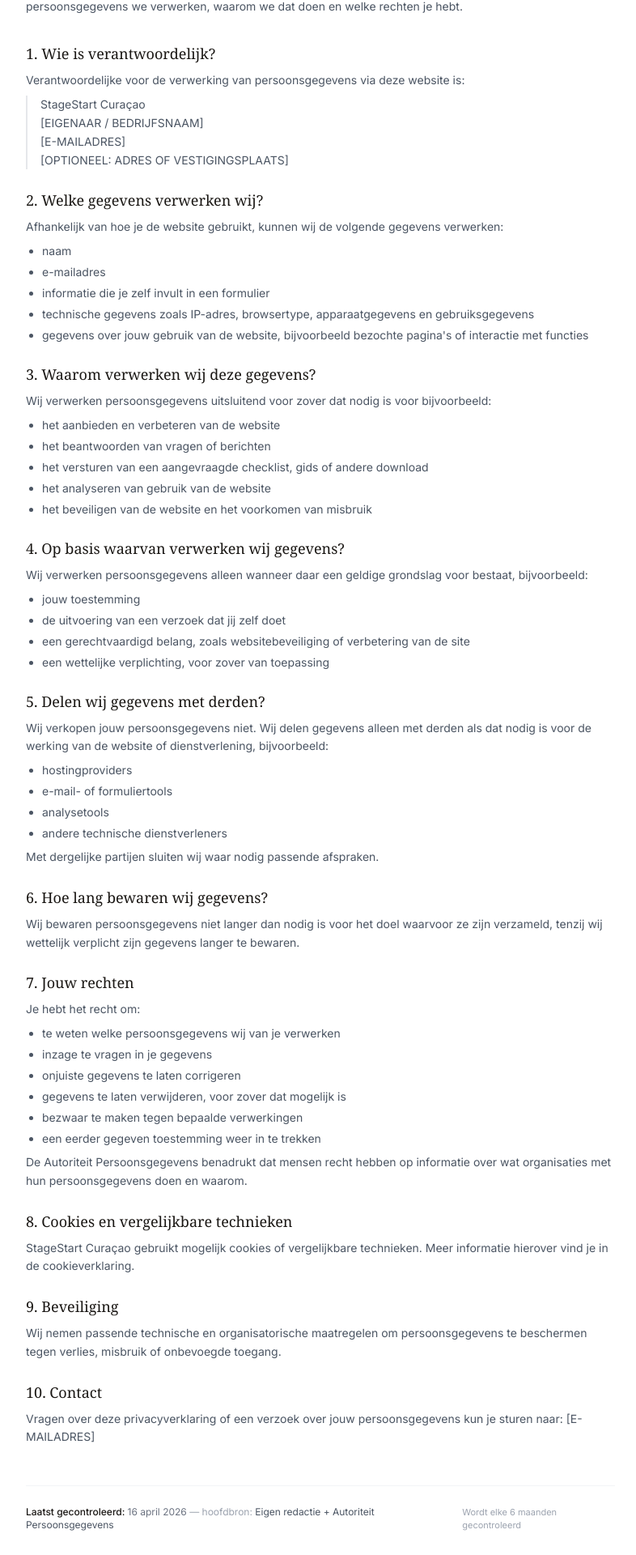
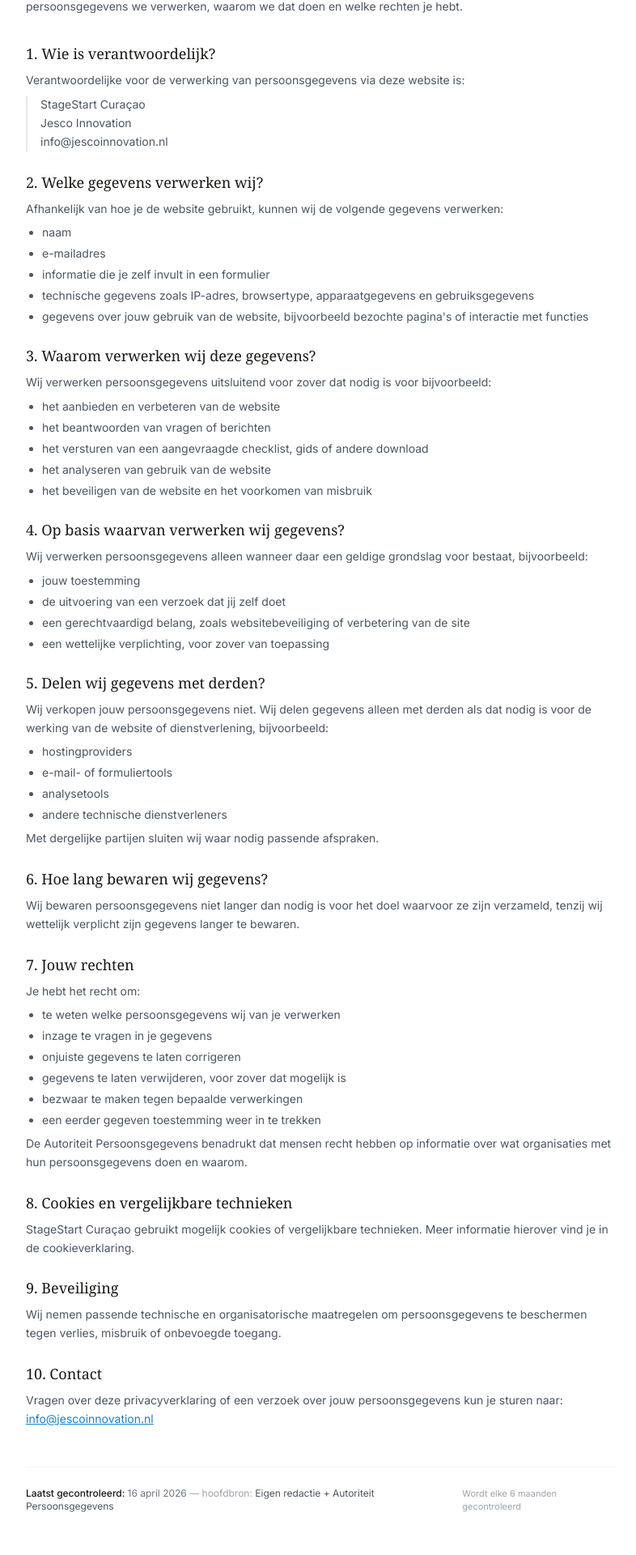
Before and after one commit to jessevenniker/stagestart, a React (Vite) app: page /privacy in a window 1280 px wide. Shown: the part 304-2224 px from the top of the page at 81% size, without its empty margins (244-1030 px from the left). Built offline with nearby package versions, Linux system fonts and the light colour scheme.

Commit message:
Juridisch: Jesco Innovation en info@jescoinnovation.nl ingevuld in Disclaimer/Privacy/Cookies

```diff
--- a/src/pages/Cookies.jsx
+++ b/src/pages/Cookies.jsx
@@ -71,7 +71,7 @@
           <section>
             <h2 className="font-serif text-lg font-normal text-dark mb-2">5. Meer informatie</h2>
             <p className="text-sm text-gray-600 leading-relaxed">
-              Voor vragen over ons cookiegebruik kun je contact opnemen via: [E-MAILADRES]
+              Voor vragen over ons cookiegebruik kun je contact opnemen via <a href="mailto:info@jescoinnovation.nl" className="text-sky underline">info@jescoinnovation.nl</a>. StageStart Curaçao wordt beheerd door Jesco Innovation.
             </p>
           </section>
 
--- a/src/pages/Disclaimer.jsx
+++ b/src/pages/Disclaimer.jsx
@@ -46,7 +46,7 @@
   {
     n: '9',
     title: 'Contact',
-    body: 'Voor vragen over deze disclaimer of over de website kun je contact opnemen via: [E-MAILADRES]',
+    body: 'Voor vragen over deze disclaimer of over de website kun je contact opnemen via info@jescoinnovation.nl. StageStart Curaçao wordt beheerd door Jesco Innovation.',
   },
 ]
 
--- a/src/pages/Privacy.jsx
+++ b/src/pages/Privacy.jsx
@@ -11,9 +11,8 @@
         <p className="text-sm text-gray-600 leading-relaxed mb-2">Verantwoordelijke voor de verwerking van persoonsgegevens via deze website is:</p>
         <div className="text-sm text-gray-600 leading-relaxed pl-4 border-l-2 border-gray-200">
           <p>StageStart Curaçao</p>
-          <p>[EIGENAAR / BEDRIJFSNAAM]</p>
-          <p>[E-MAILADRES]</p>
-          <p>[OPTIONEEL: ADRES OF VESTIGINGSPLAATS]</p>
+          <p>Jesco Innovation</p>
+          <p>info@jescoinnovation.nl</p>
         </div>
       </>
     ),
@@ -117,7 +116,7 @@
   {
     n: '10',
     title: 'Contact',
-    body: <p className="text-sm text-gray-600 leading-relaxed">Vragen over deze privacyverklaring of een verzoek over jouw persoonsgegevens kun je sturen naar: [E-MAILADRES]</p>,
+    body: <p className="text-sm text-gray-600 leading-relaxed">Vragen over deze privacyverklaring of een verzoek over jouw persoonsgegevens kun je sturen naar: <a href="mailto:info@jescoinnovation.nl" className="text-sky underline">info@jescoinnovation.nl</a></p>,
   },
 ]
 
```
